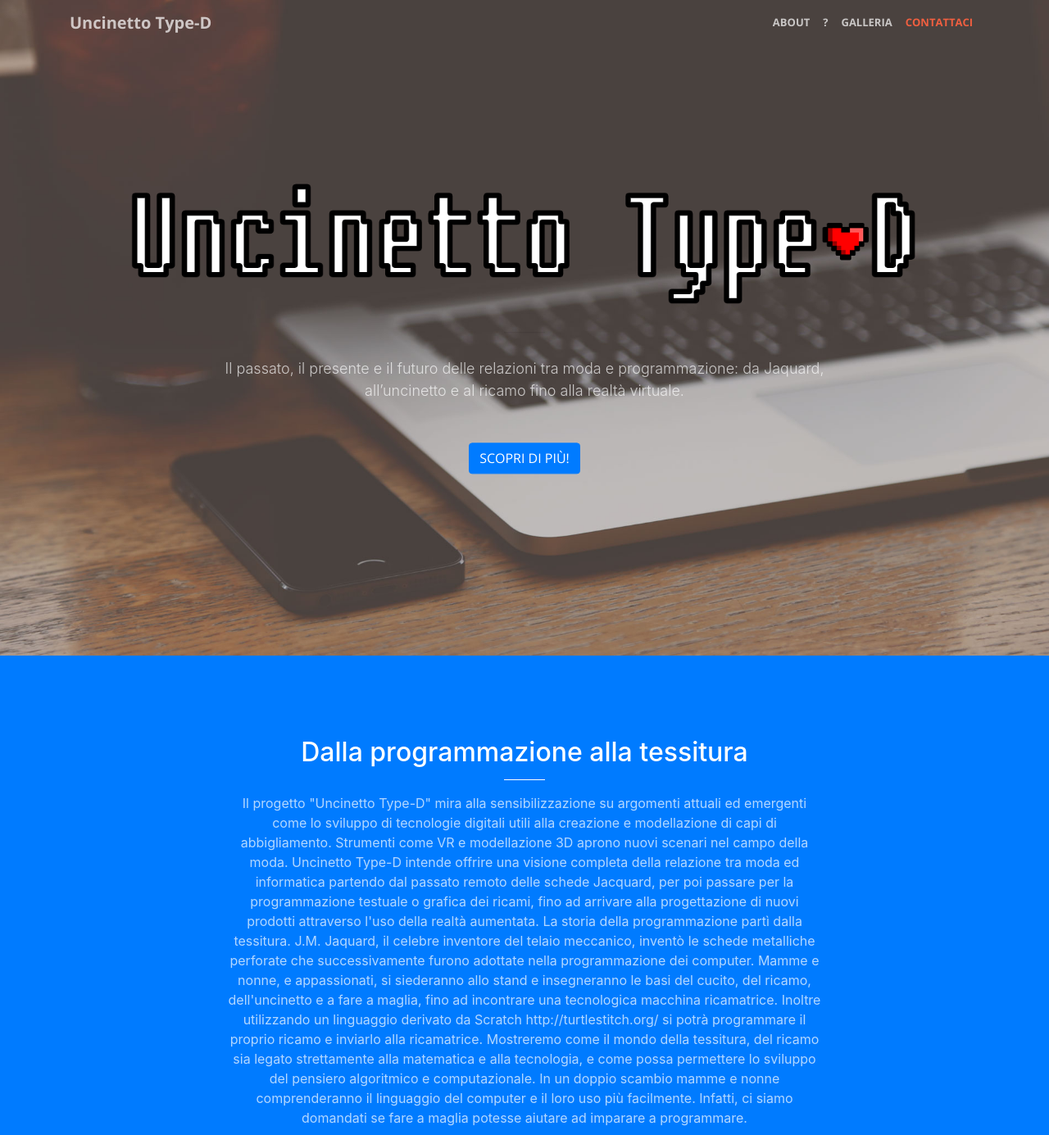
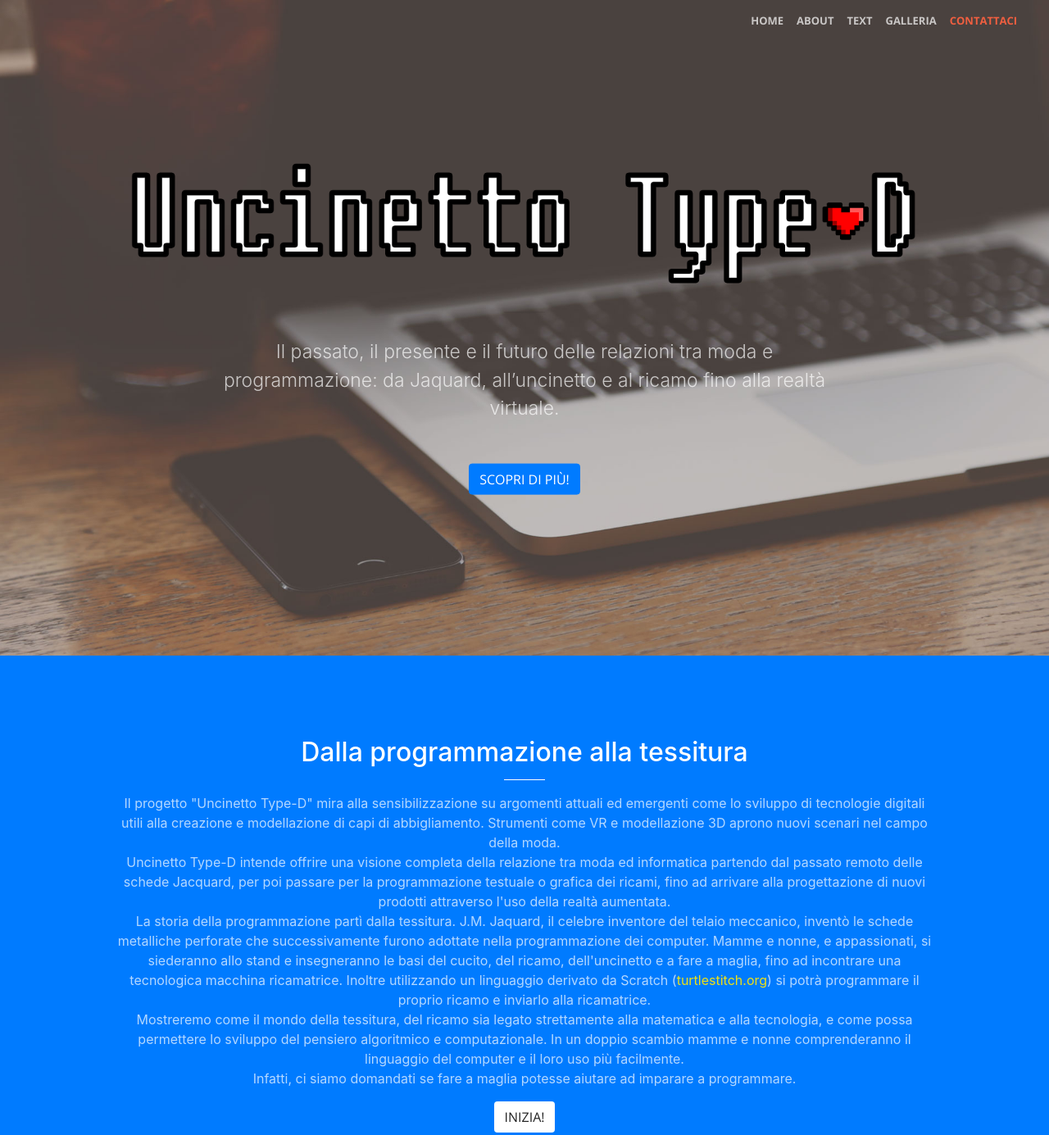
Before and after one commit to Azzeccagarbugli/UncinettoTypeD-Homepage, a website with bundled scripts: page index.html in a window 1280 px wide. Shown: the top 1385 px of the page at 82% size. Built offline with nearby package versions, Linux system fonts and the light colour scheme.

Commit message:
[UPDATE] Cambiato menu e modificate dimensioni testo

```diff
--- a/css/style.css
+++ b/css/style.css
@@ -2,3 +2,20 @@
     width: 100% !important;
     height: auto !important;
 }
+
+.navbar .container {
+    max-width: none;
+}
+
+.header-text {
+    font-size: 23px !important;
+}
+
+.bg-primary .col-lg-8 {
+    flex: 0 0 90%;
+    max-width: 90%
+}
+
+.text-faded a {
+    color: #efe114;
+}
--- a/index.html
+++ b/index.html
@@ -1,8 +1,6 @@
 <!DOCTYPE html>
 <html lang="en">
-
   <head>
-
     <meta charset="utf-8">
     <meta name="viewport" content="width=device-width, initial-scale=1, shrink-to-fit=no">
     <meta name="description" content="Uncinetto Type-D">
@@ -26,25 +24,25 @@
 
     <!-- Custom CSS -->
     <link href="css/style.css" rel="stylesheet">
-
   </head>
 
   <body id="page-top">
-
     <!-- Navigation -->
     <nav class="navbar navbar-expand-lg navbar-light fixed-top" id="mainNav">
       <div class="container">
-        <a class="navbar-brand js-scroll-trigger" href="#page-top">Uncinetto Type-D</a>
         <button class="navbar-toggler navbar-toggler-right" type="button" data-toggle="collapse" data-target="#navbarResponsive" aria-controls="navbarResponsive" aria-expanded="false" aria-label="Toggle navigation">
           <span class="navbar-toggler-icon"></span>
         </button>
         <div class="collapse navbar-collapse" id="navbarResponsive">
           <ul class="navbar-nav ml-auto">
             <li class="nav-item">
+              <a class="nav-link js-scroll-trigger" href="#page-top">Home</a>
+            </li>
+            <li class="nav-item">
               <a class="nav-link js-scroll-trigger" href="#about">About</a>
             </li>
             <li class="nav-item">
-              <a class="nav-link js-scroll-trigger" href="#services"> ? </a>
+              <a class="nav-link js-scroll-trigger" href="#services">Text</a>
             </li>
             <li class="nav-item">
               <a class="nav-link js-scroll-trigger" href="#portfolio">Galleria</a>
@@ -63,7 +61,7 @@
           <!-- <h1 id="homeHeading"> Uncinetto Type-D </h1> -->
           <img src="img/UncinettoType-D_LOGO.png" alt="Logo Uncinetto Type-D" style="width:700px;height:228px">
           <hr>
-          <p>Il passato, il presente e il futuro delle relazioni tra moda e programmazione: da Jaquard, all’uncinetto e al ricamo fino alla realtà virtuale.</p>
+          <p class="header-text">Il passato, il presente e il futuro delle relazioni tra moda e programmazione: da Jaquard, all’uncinetto e al ricamo fino alla realtà virtuale.</p>
           <a class="btn btn-primary btn-xl js-scroll-trigger" href="#about">Scopri di più!</a>
         </div>
       </div>
@@ -75,10 +73,11 @@
           <div class="col-lg-8 mx-auto text-center">
             <h2 class="section-heading text-white">Dalla programmazione alla tessitura</h2>
             <hr class="light">
-            <p class="text-faded">Il progetto "Uncinetto Type-D" mira alla sensibilizzazione su argomenti attuali ed emergenti come lo sviluppo di tecnologie digitali utili alla creazione e modellazione di capi di abbigliamento. Strumenti come VR e modellazione 3D aprono nuovi scenari nel campo della moda. Uncinetto Type-D intende offrire una visione completa della relazione tra moda ed informatica partendo dal passato remoto delle schede Jacquard, per poi passare per la programmazione testuale o grafica dei ricami, fino ad arrivare alla progettazione di nuovi prodotti attraverso l'uso della realtà aumentata.
+            <p class="text-faded">Il progetto "Uncinetto Type-D" mira alla sensibilizzazione su argomenti attuali ed emergenti come lo sviluppo di tecnologie digitali utili alla creazione e modellazione di capi di abbigliamento. Strumenti come VR e modellazione 3D aprono nuovi scenari nel campo della moda.<br>
+            Uncinetto Type-D intende offrire una visione completa della relazione tra moda ed informatica partendo dal passato remoto delle schede Jacquard, per poi passare per la programmazione testuale o grafica dei ricami, fino ad arrivare alla progettazione di nuovi prodotti attraverso l'uso della realtà aumentata.<br>
             La storia della programmazione partì dalla tessitura. J.M. Jaquard, il celebre inventore del telaio meccanico, inventò le schede metalliche perforate che successivamente furono adottate nella programmazione dei computer.
-            Mamme e nonne, e appassionati,  si siederanno allo stand e insegneranno le basi del cucito, del ricamo, dell'uncinetto e a fare a maglia, fino ad incontrare una tecnologica macchina ricamatrice. Inoltre utilizzando un linguaggio derivato da Scratch http://turtlestitch.org/ si potrà programmare il proprio ricamo e inviarlo alla ricamatrice.
-            Mostreremo come il mondo della tessitura, del ricamo sia legato strettamente alla matematica e alla tecnologia, e come possa permettere lo sviluppo del pensiero algoritmico e computazionale. In un doppio scambio mamme e nonne comprenderanno il linguaggio del computer e il loro uso più facilmente.
+            Mamme e nonne, e appassionati,  si siederanno allo stand e insegneranno le basi del cucito, del ricamo, dell'uncinetto e a fare a maglia, fino ad incontrare una tecnologica macchina ricamatrice. Inoltre utilizzando un linguaggio derivato da Scratch (<a target="_blank" href="http://turtlestitch.org/">turtlestitch.org</a>) si potrà programmare il proprio ricamo e inviarlo alla ricamatrice.<br>
+            Mostreremo come il mondo della tessitura, del ricamo sia legato strettamente alla matematica e alla tecnologia, e come possa permettere lo sviluppo del pensiero algoritmico e computazionale. In un doppio scambio mamme e nonne comprenderanno il linguaggio del computer e il loro uso più facilmente.<br>
             Infatti, ci siamo domandati se fare a maglia potesse aiutare ad imparare a programmare.
             </p>
             <a class="btn btn-default btn-xl js-scroll-trigger" href="#services">Inizia!</a>
```
